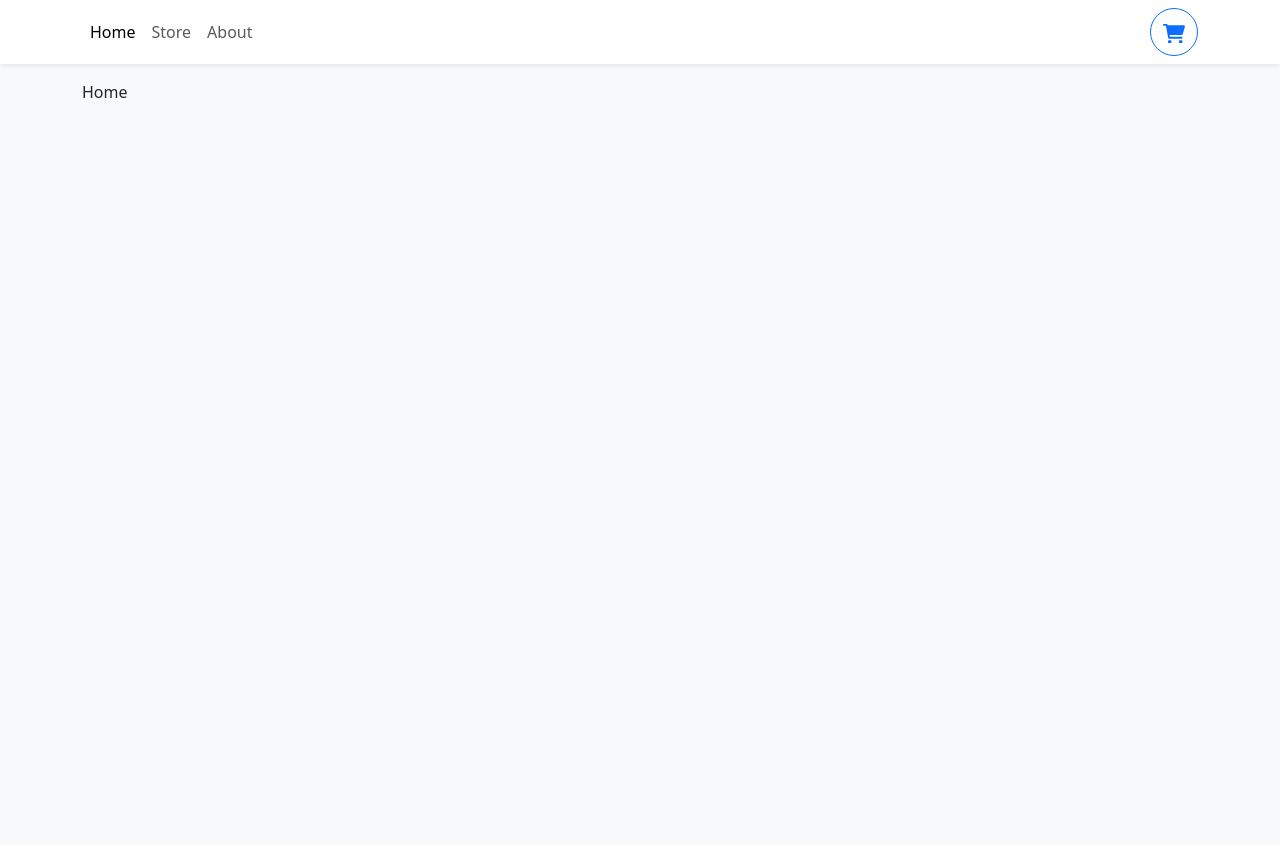
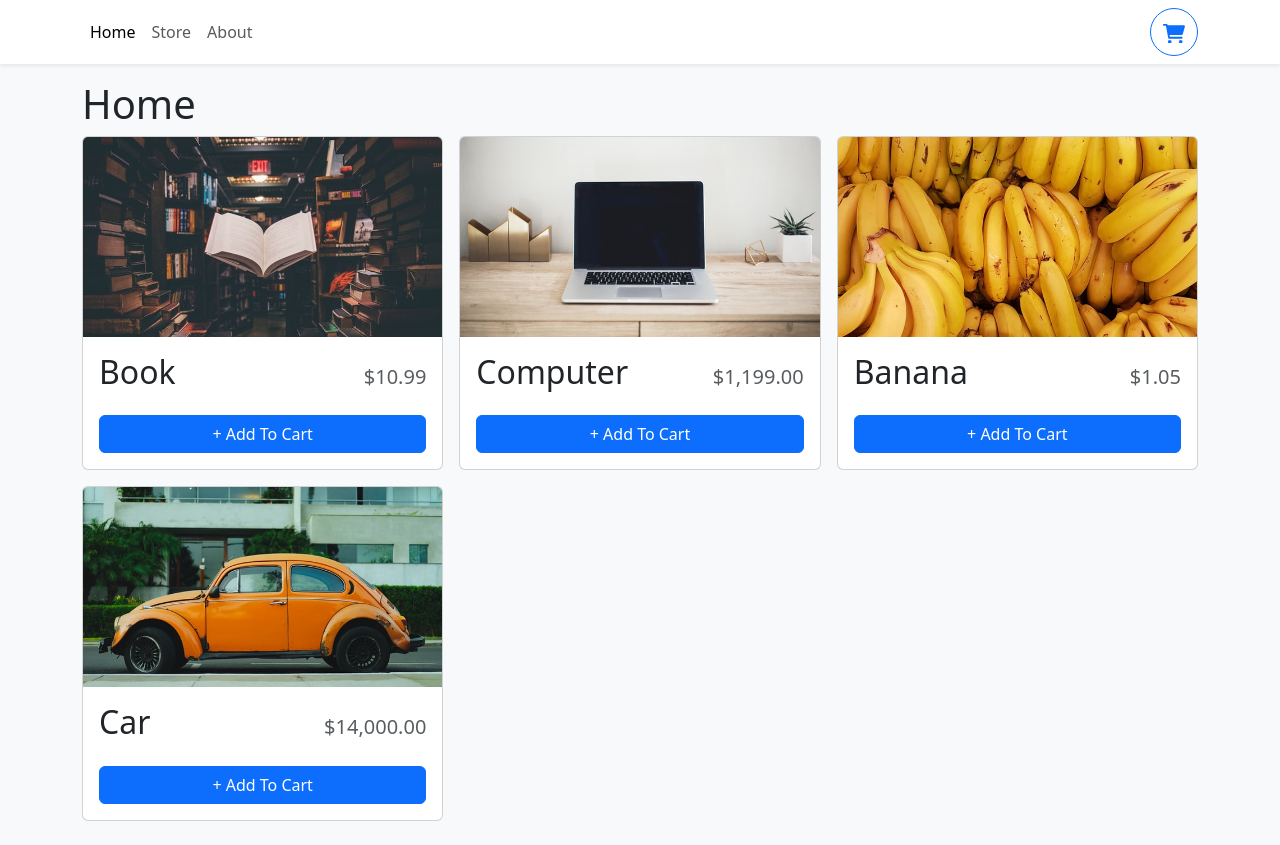
Before and after one commit to RomaSamkov/shop-cart, a React (Vite) app: page / in a window 1280 px wide. Before the commit the page ends 800 px from the top, so only its background shows below. Built offline with nearby package versions, Linux system fonts and the light colour scheme.

Commit message:
Update Home.tsx

```diff
--- a/src/pages/Home.tsx
+++ b/src/pages/Home.tsx
@@ -1,3 +1,18 @@
+import { Col, Row } from "react-bootstrap";
+import storeItems from "../data/items.json";
+import { StoreItem } from "../components/StoreItem";
+
 export function Home() {
-  return <div>Home</div>;
+  return (
+    <>
+      <h1>Home</h1>
+      <Row md={2} xs={1} lg={3} className="g-3">
+        {storeItems.map((item) => (
+          <Col key={item.id}>
+            <StoreItem {...item} />
+          </Col>
+        ))}
+      </Row>
+    </>
+  );
 }
```
